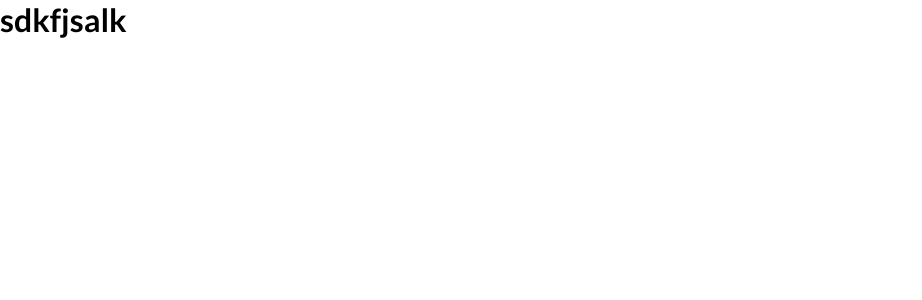
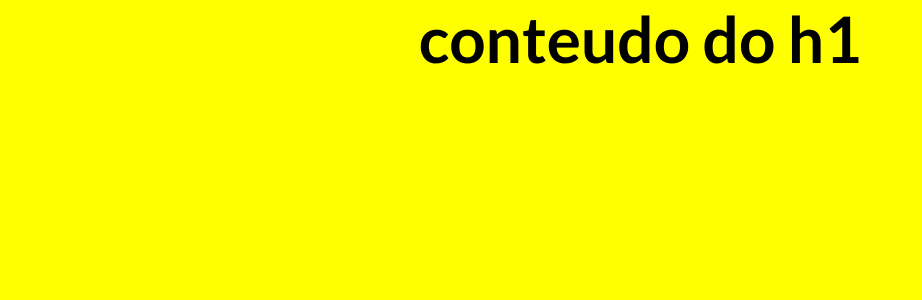
Before and after one commit to GusChenn/GusChenn.github.io, a React (Create React App) app: page /pcs in a window 1280 px wide. Shown: the top 300 px of the page, without its empty margins (0-922 px from the left). Built offline with nearby package versions, Linux system fonts and the light colour scheme.

Commit message:
Create global wrapper and h1 components

```diff
--- /dev/null
+++ b/src/pcs/components/global-wrapper.component.tsx
@@ -0,0 +1,14 @@
+import { Children } from 'react';
+import styled from 'styled-components';
+
+const GlobalWrapper= styled.div`
+  margin: 0;
+  padding: 0;
+  box-style: border-box;
+
+  background: yellow;
+  height: 100vh;
+  width: 100vw;
+`;
+
+export default GlobalWrapper;
--- /dev/null
+++ b/src/pcs/components/h1.component.tsx
@@ -0,0 +1,21 @@
+import React from 'react';
+import styled from "styled-components";
+
+export const H1Styled = styled.h1`
+  font-size: 4em;
+  text-align: center;
+`;
+
+interface IH1Props {
+  content: string;
+};
+
+const H1 = ({ content }: IH1Props): React.ReactElement => {
+  return (
+    <H1Styled>
+      {content}
+    </H1Styled>
+  );
+};
+
+export default H1;
--- a/src/pcs/components/wrapper.component.tsx
+++ /dev/null
@@ -1,4 +0,0 @@
-import React from 'react'
-import styl
-
-con
--- a/src/pcs/pcs-page.component.tsx
+++ b/src/pcs/pcs-page.component.tsx
@@ -1,15 +1,15 @@
 import React, { Fragment } from 'react';
 import { Canvas } from '@react-three/fiber';
+import GlobalWrapper from './components/global-wrapper.component';
+import H1 from './components/h1.component';
 
 interface IPcsPageProps {};
 
 const PcsPage = ({}: IPcsPageProps): React.ReactElement => {
   return (
-    <Fragment>
-      <h1>
-        sdkfjsalk
-      </h1>
-    </Fragment>
+    <GlobalWrapper>
+      <H1 content='conteudo do h1' />
+    </GlobalWrapper>
   );
 };
 
```
